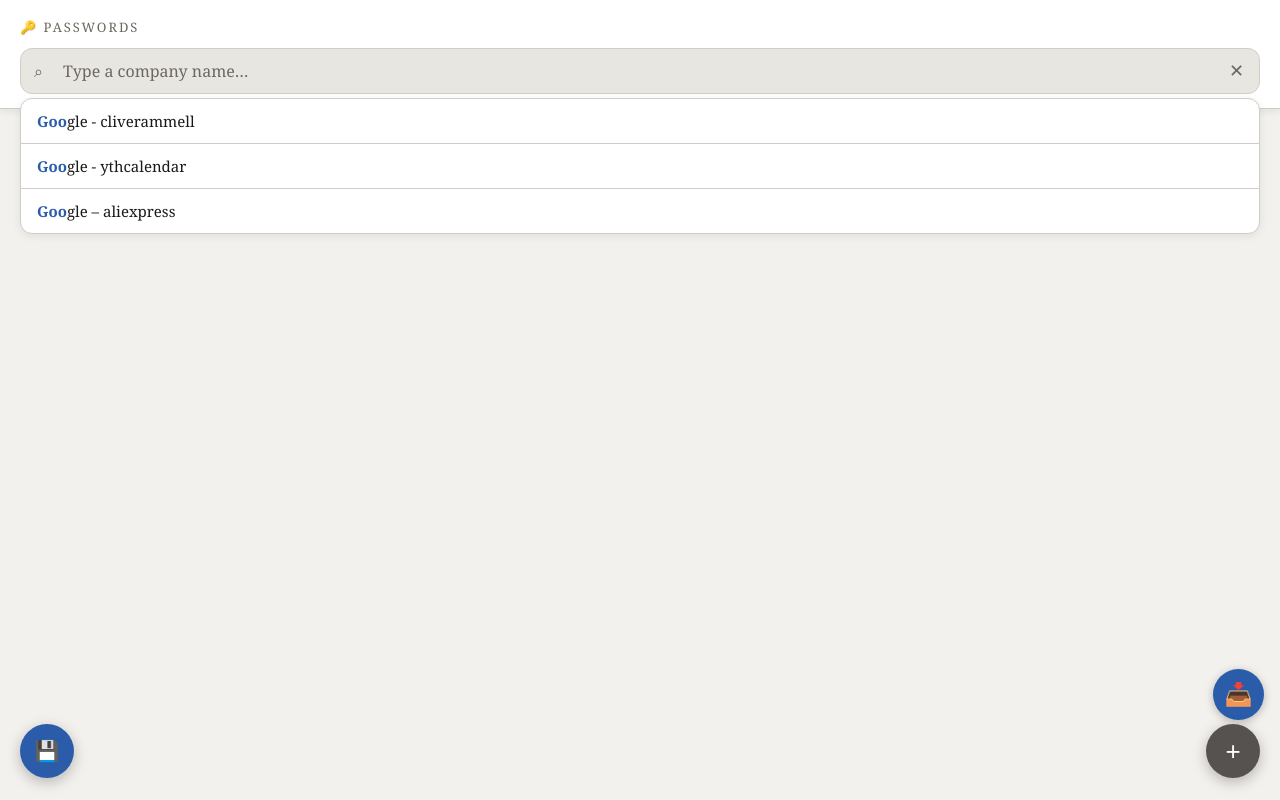
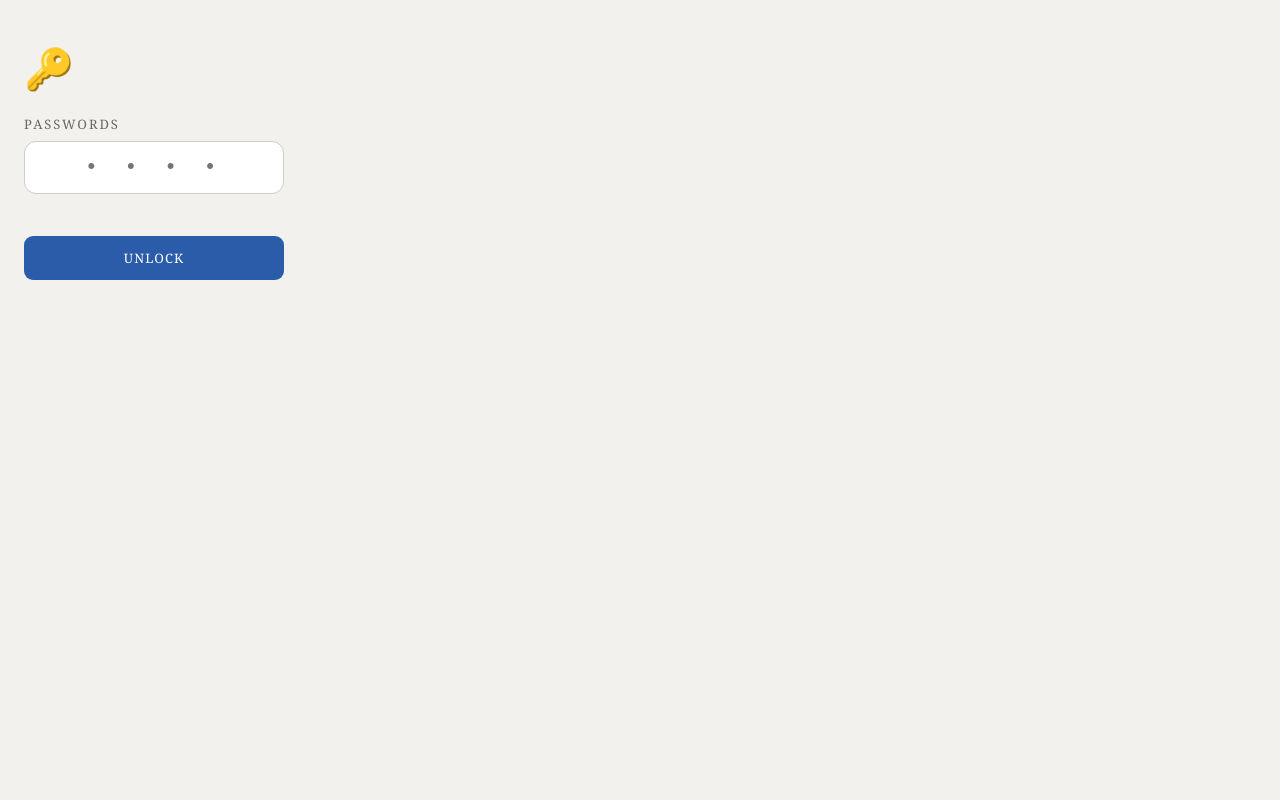
Before and after one commit to cliverammell-web/passwords, a plain HTML site: page index.html in a window 1280 px wide. Drawn offline with Linux system fonts and the light colour scheme.

Commit message:
Add files via upload
Data removed for public access at crapps.uk/passwords

```diff
--- a/index.html
+++ b/index.html
@@ -600,7 +600,7 @@
 </head>
 <body>
 
-<div id="pin-screen" style="display: none;">
+<div id="pin-screen" style="display: block;">
   <div class="pin-icon">🔑</div>
   <h2>Passwords</h2>
   <div class="pin-form">
@@ -610,15 +610,15 @@
   </div>
 </div>
 
-<div id="app-content" style="display: block;">
+<div id="app-content" style="display: none;">
 
 <header>
   <h1>🔑 Passwords</h1>
   <div class="search-wrap">
     <span class="search-icon">⌕</span>
     <input type="text" id="search" placeholder="Type a company name…" autocomplete="off" autocorrect="off" spellcheck="false">
-    <button id="clear-btn" onclick="clearSearch()" style="display: block;">✕</button>
-    <div class="suggestions" id="suggestions" style="display: block;"><div class="suggestion-item"><mark>Goo</mark>gle - cliverammell</div><div class="suggestion-item"><mark>Goo</mark>gle - ythcalendar</div><div class="suggestion-item"><mark>Goo</mark>gle – aliexpress</div></div>
+    <button id="clear-btn" onclick="clearSearch()" style="display: none;">✕</button>
+    <div class="suggestions" id="suggestions" style="display:none;"></div><div class="suggestion-item"><mark>Goo</mark>gle - ythcalendar</div><div class="suggestion-item"><mark>Goo</mark>gle – aliexpress</div></div>
   </div>
 </header>
 
```
